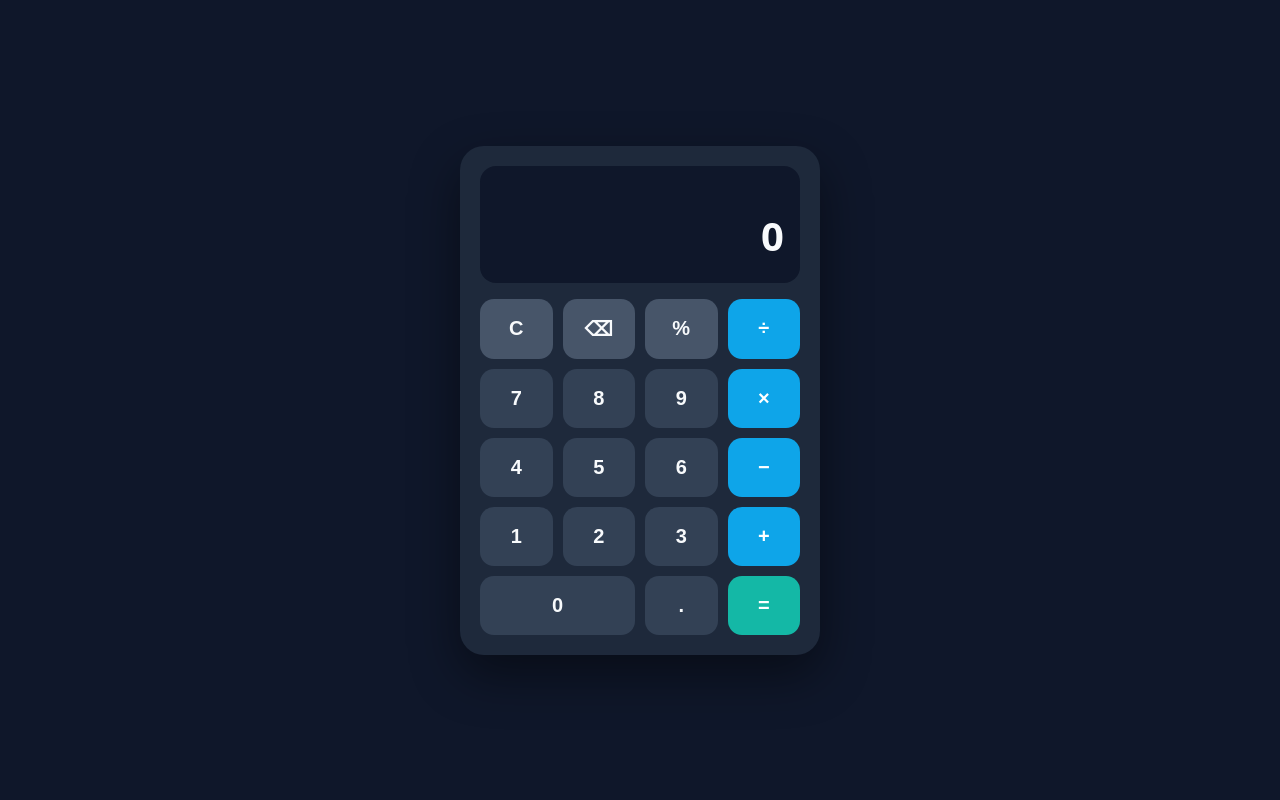
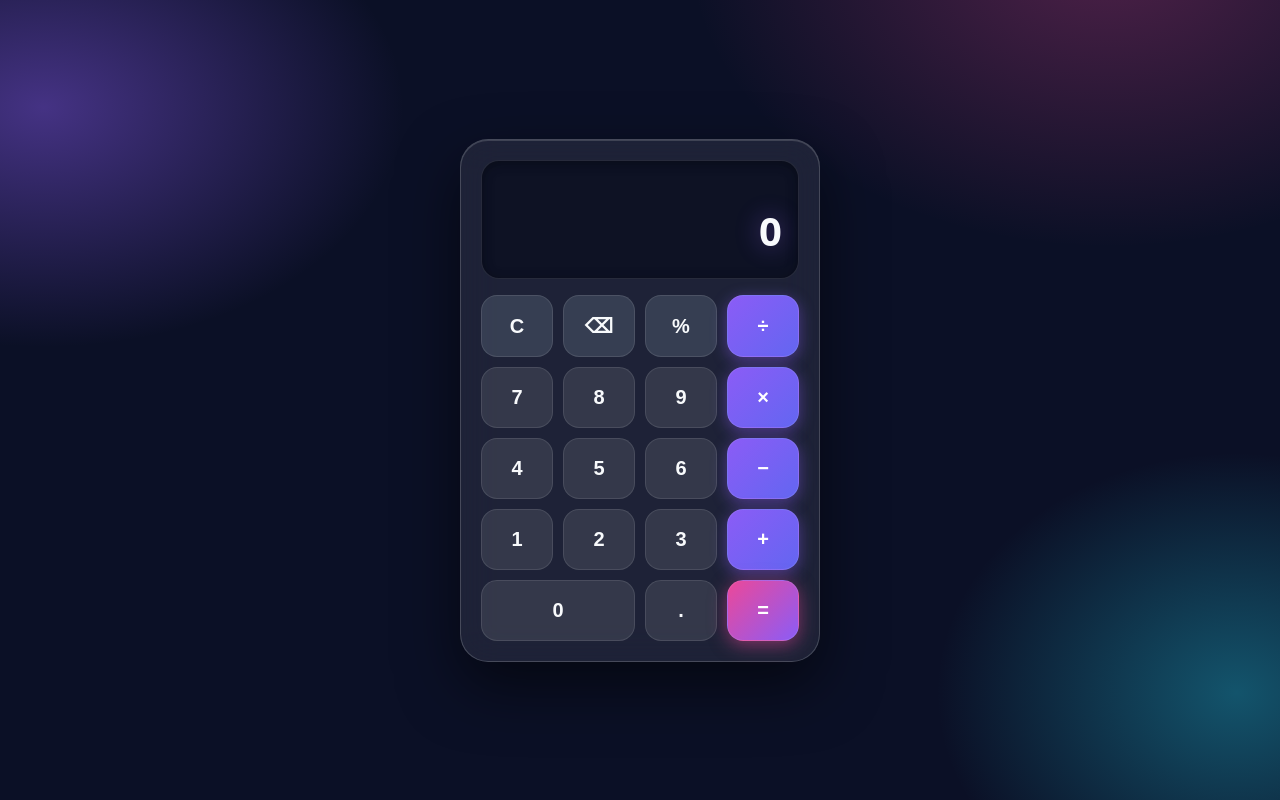
Before and after one commit to abdulkarimtayyabi2533/simple-calculator, a plain HTML site: page index.html in a window 1280 px wide. Drawn offline with Linux system fonts and the light colour scheme.

Commit message:
Day 2: Aurora glass theme - animated gradient background, glassmorphism card, gradient operator/equals buttons, glow display

```diff
--- a/style.css
+++ b/style.css
@@ -5,32 +5,54 @@ body {
   display: flex;
   align-items: center;
   justify-content: center;
-  background: #0f172a;
+  background:
+    radial-gradient(600px 400px at 15% 20%, rgba(139, 92, 246, 0.45), transparent 60%),
+    radial-gradient(500px 400px at 85% 80%, rgba(34, 211, 238, 0.35), transparent 60%),
+    radial-gradient(700px 500px at 80% 10%, rgba(236, 72, 153, 0.30), transparent 60%),
+    #0b1026;
+  background-size: 200% 200%;
+  animation: aurora 14s ease-in-out infinite alternate;
   font-family: system-ui, -apple-system, "Segoe UI", Roboto, sans-serif;
   padding: 16px;
+}
+
+@keyframes aurora {
+  from { background-position: 0% 0%, 100% 100%, 100% 0%, 0% 0%; }
+  to   { background-position: 100% 100%, 0% 0%, 0% 100%, 0% 0%; }
 }
 
 .calculator {
   width: 100%;
   max-width: 360px;
-  background: #1e293b;
-  border-radius: 24px;
+  background: rgba(255, 255, 255, 0.08);
+  backdrop-filter: blur(18px);
+  -webkit-backdrop-filter: blur(18px);
+  border: 1px solid rgba(255, 255, 255, 0.18);
+  border-radius: 28px;
   padding: 20px;
-  box-shadow: 0 20px 50px rgba(0, 0, 0, 0.45);
+  box-shadow: 0 24px 60px rgba(0, 0, 0, 0.55), inset 0 1px 0 rgba(255, 255, 255, 0.15);
+  animation: rise-in 0.5s ease both;
+}
+
+@keyframes rise-in {
+  from { opacity: 0; transform: translateY(14px) scale(0.98); }
+  to   { opacity: 1; transform: translateY(0) scale(1); }
 }
 
 .display {
-  background: #0f172a;
-  border-radius: 16px;
+  background: rgba(2, 6, 23, 0.55);
+  border: 1px solid rgba(255, 255, 255, 0.10);
+  border-radius: 18px;
   padding: 20px 16px;
   margin-bottom: 16px;
   text-align: right;
   min-height: 96px;
   overflow: hidden;
+  box-shadow: inset 0 2px 12px rgba(0, 0, 0, 0.35);
 }
 
 .history {
-  color: #94a3b8;
+  color: #a5b4fc;
   font-size: 16px;
   min-height: 22px;
   word-break: break-all;
@@ -41,6 +63,7 @@ body {
   font-size: 40px;
   font-weight: 600;
   word-break: break-all;
+  text-shadow: 0 0 24px rgba(139, 92, 246, 0.45);
 }
 
 .buttons {
@@ -50,20 +73,20 @@ body {
 }
 
 .btn {
-  border: none;
-  border-radius: 14px;
+  border: 1px solid rgba(255, 255, 255, 0.10);
+  border-radius: 16px;
   padding: 18px 0;
   font-size: 20px;
   font-weight: 600;
   cursor: pointer;
-  transition: transform 0.05s ease, filter 0.15s ease;
+  transition: transform 0.08s ease, filter 0.15s ease, box-shadow 0.15s ease;
 }
 
-.btn:active { transform: scale(0.96); }
-.btn:hover { filter: brightness(1.1); }
+.btn:active { transform: scale(0.94); }
+.btn:hover { filter: brightness(1.15); box-shadow: 0 6px 18px rgba(0, 0, 0, 0.35); }
 
-.btn.number { background: #334155; color: #f8fafc; }
-.btn.utility { background: #475569; color: #f8fafc; }
-.btn.operator { background: #0ea5e9; color: #ffffff; }
-.btn.equals { background: #14b8a6; color: #ffffff; }
+.btn.number { background: rgba(255, 255, 255, 0.10); color: #f8fafc; }
+.btn.utility { background: rgba(148, 163, 184, 0.22); color: #f8fafc; }
+.btn.operator { background: linear-gradient(135deg, #8b5cf6, #6366f1); color: #ffffff; box-shadow: 0 4px 16px rgba(139, 92, 246, 0.45); }
+.btn.equals { background: linear-gradient(135deg, #ec4899, #8b5cf6); color: #ffffff; box-shadow: 0 4px 18px rgba(236, 72, 153, 0.5); }
 .btn.wide { grid-column: span 2; }
```
